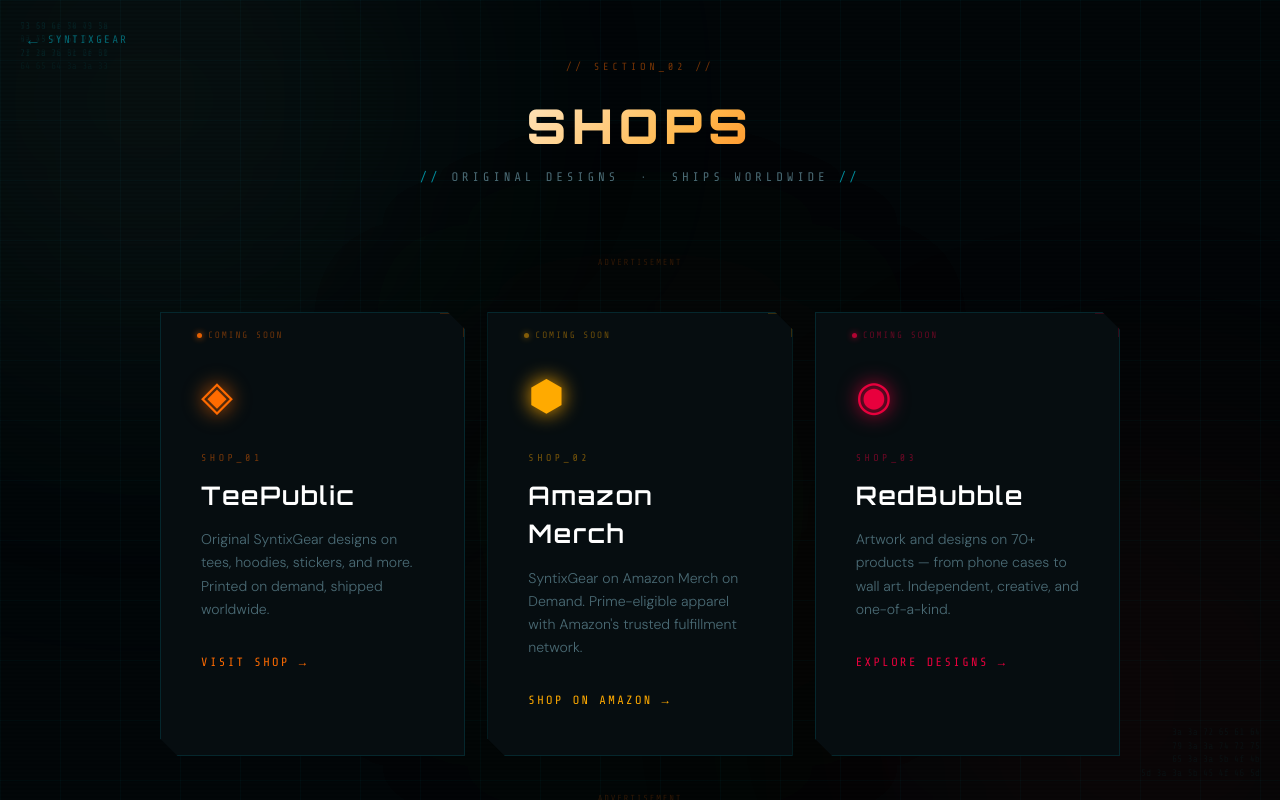
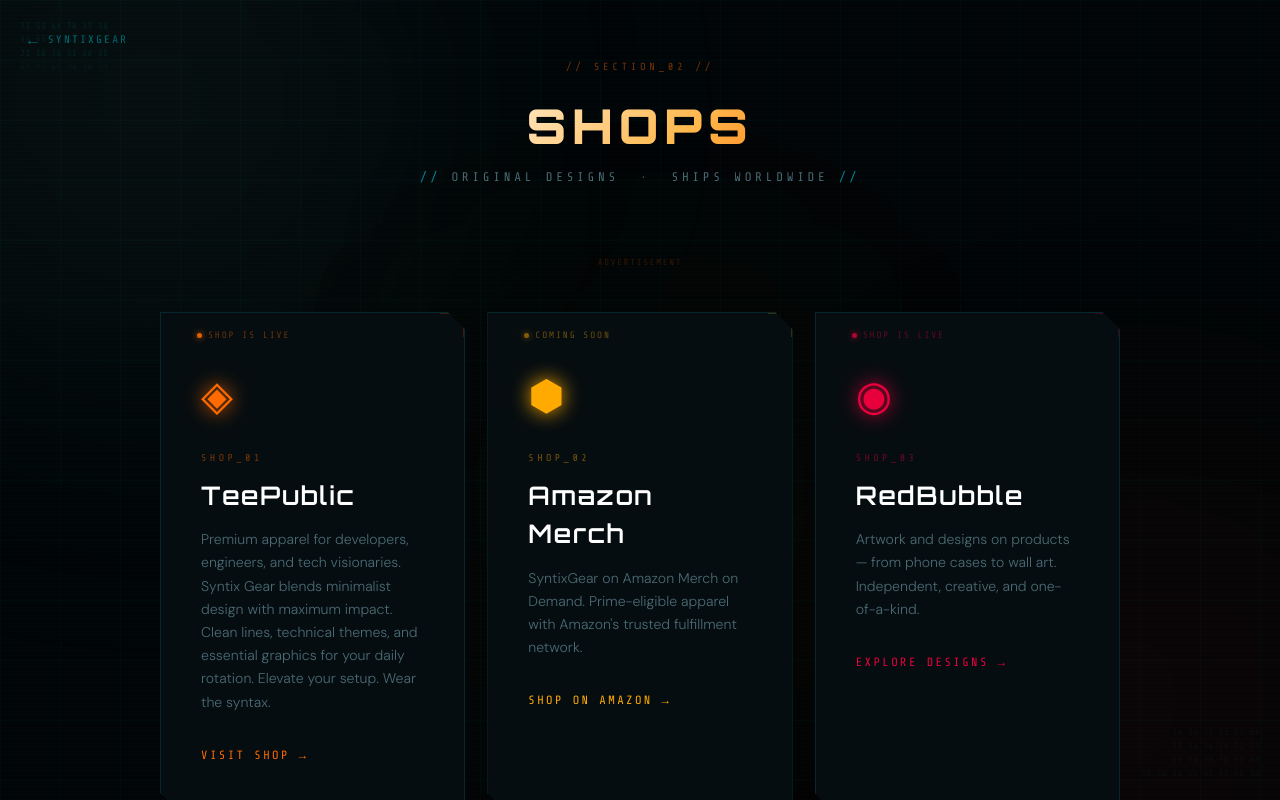
Before and after one commit to walkerd0818/syntixgear-hub, a Next.js app: page /shops in a window 1280 px wide. Built offline with nearby package versions, Linux system fonts and the light colour scheme.

Commit message:
Add Redbubble shop

```diff
--- a/app/shops/page.tsx
+++ b/app/shops/page.tsx
@@ -62,14 +62,16 @@
           >
             <span className="card-status">
               <span className="status-dot" />
-              coming soon
+              Shop is live
             </span>
             <span className="card-icon">◈</span>
             <div className="card-label">shop_01</div>
             <div className="card-title">TeePublic</div>
             <p className="card-desc">
-              Original SyntixGear designs on tees, hoodies, stickers, and more.
-              Printed on demand, shipped worldwide.
+              Premium apparel for developers, engineers, and tech visionaries.
+              Syntix Gear blends minimalist design with maximum impact.
+              Clean lines, technical themes, and essential graphics for your daily rotation.
+              Elevate your setup. Wear the syntax.
             </p>
             <div className="card-cta">Visit Shop →</div>
           </a>
@@ -98,19 +100,19 @@
           {/* RedBubble */}
           <a
             className="card card-redbubble"
-            href="https://www.redbubble.com/people/YOUR-STORE-NAME/shop"
+            href="https://www.redbubble.com/people/syntixgear/shop"
             target="_blank"
             rel="noopener noreferrer"
           >
             <span className="card-status">
               <span className="status-dot" />
-              coming soon
+              Shop is live
             </span>
             <span className="card-icon">◉</span>
             <div className="card-label">shop_03</div>
             <div className="card-title">RedBubble</div>
             <p className="card-desc">
-              Artwork and designs on 70+ products — from phone cases to wall
+              Artwork and designs on products — from phone cases to wall
               art. Independent, creative, and one-of-a-kind.
             </p>
             <div className="card-cta">Explore Designs →</div>
```
